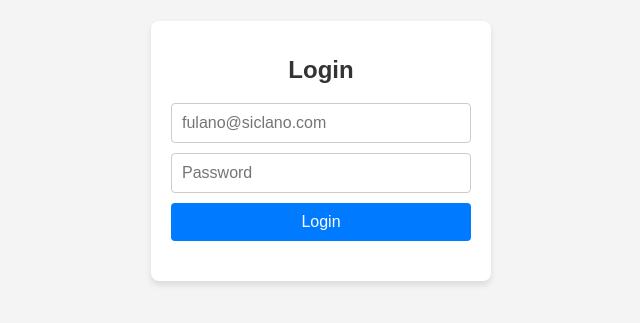
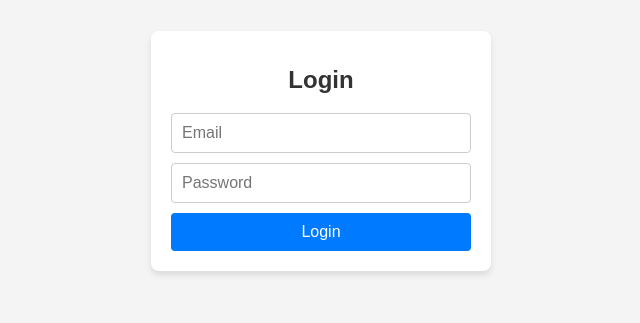
Before and after one commit to ShiftSad/FaceID-React-Toy, a React (Vite) app: page / in a window 1280 px wide. Shown: the part 249-572 px from the top of the page, without its empty margins (319-959 px from the left). Built offline with nearby package versions, Linux system fonts and the light colour scheme.

Commit message:
Login AND register

```diff
--- a/src/App.tsx
+++ b/src/App.tsx
@@ -1,4 +1,4 @@
-import Login from "./login/Login.tsx";
+import Login from "./components/auth/Login.tsx";
 import './App.css'
 
 function App() {
--- a/src/login/Login.css
+++ b/src/components/auth/Auth.css
@@ -24,14 +24,13 @@ body {
     color: #333333;
 }
 
-.input {
+.auth-form {
     display: flex;
     flex-direction: column;
     gap: 10px;
-    margin-bottom: 20px;
 }
 
-.input input {
+.auth-form input {
     padding: 10px;
     border: 1px solid #cccccc;
     border-radius: 4px;
@@ -39,7 +38,7 @@ body {
     outline: none;
 }
 
-.input input:focus {
+.auth-form input:focus {
     border-color: #007BFF;
     box-shadow: 0 0 3px rgba(0, 123, 255, 0.5);
 }
--- /dev/null
+++ b/src/components/auth/Authform.tsx
@@ -0,0 +1,38 @@
+import React from "react";
+
+interface Field {
+    type: string;
+    placeholder: string;
+    required?: boolean;
+}
+
+interface AuthFormProps {
+    title: string;
+    fields: Field[];
+    buttonText: string;
+    onSubmit: (event: React.FormEvent<HTMLFormElement>) => void;
+}
+
+
+const AuthForm: React.FC<AuthFormProps> = ({ title, fields, buttonText, onSubmit }) => {
+    return (
+        <div className="container">
+            <div className="header">
+                <h1>{title}</h1>
+            </div>
+            <form onSubmit={onSubmit} className="auth-form">
+                {fields.map((field, index) => (
+                    <input
+                        key={index}
+                        type={field.type}
+                        placeholder={field.placeholder}
+                        required={field.required || false}
+                    />
+                ))}
+                <button type="submit">{buttonText}</button>
+            </form>
+        </div>
+    );
+};
+
+export default AuthForm;
--- /dev/null
+++ b/src/components/auth/Login.tsx
@@ -0,0 +1,19 @@
+import React from 'react';
+import AuthForm from './Authform.tsx';
+import './Auth.css';
+
+const Login: React.FC = () => {
+    const fields = [
+        { type: 'email', placeholder: 'Email', required: true },
+        { type: 'password', placeholder: 'Password', required: true },
+    ];
+
+    const handleSubmit = (e: React.FormEvent<HTMLFormElement>) => {
+        e.preventDefault();
+        console.log('Login submitted');
+    };
+
+    return <AuthForm title="Login" fields={fields} buttonText="Login" onSubmit={handleSubmit} />;
+};
+
+export default Login;
--- a/src/login/Login.tsx
+++ /dev/null
@@ -1,20 +0,0 @@
-import './Login.css'
-
-const Login = () => {
-    return (
-        <>
-            <div className="container">
-                <div className="header">
-                    <h1>Login</h1>
-                </div>
-                <div className="input">
-                    <input type="email" placeholder="fulano@siclano.com"/>
-                    <input type="password" placeholder="Password"/>
-                    <button type="submit">Login</button>
-                </div>
-            </div>
-        </>
-    )
-}
-
-export default Login
```
Also changed, not shown: src/components/auth/Register.tsx (added, +21 -0 lines).
